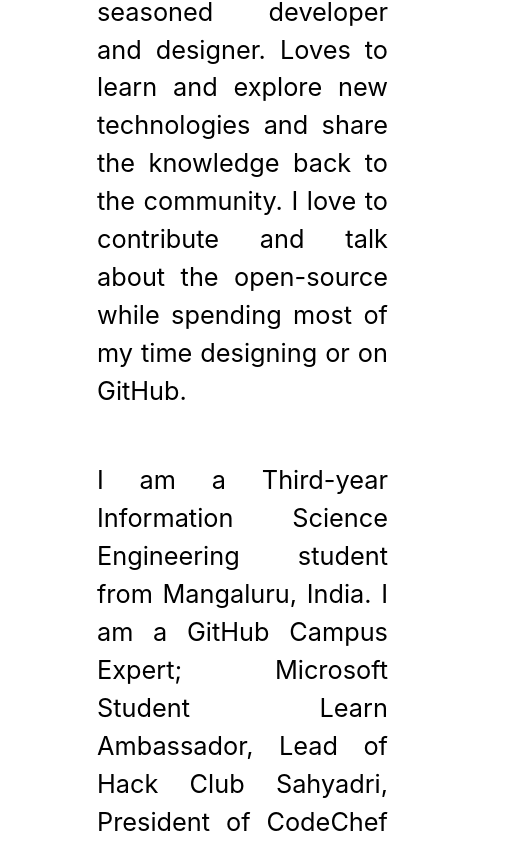
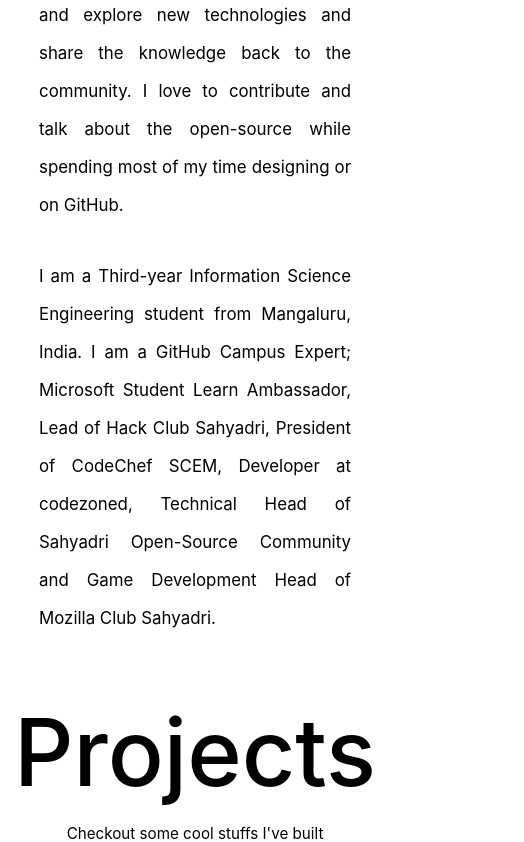
Before and after one commit to leandervaz/leandervaz.github.io, a Next.js app: page / in a window 390 px wide. Shown: the part 1155-1997 px from the top of the page, 524 px wide, since content can reach past the window. Built offline with nearby package versions, Linux system fonts and the light colour scheme.

Commit message:
Completed responsive home

```diff
--- a/components/AboutPage.js
+++ b/components/AboutPage.js
@@ -1,8 +1,10 @@
 import styled from "styled-components";
+import { device } from "../styles/responsive";
 
 const AboutPage = () => {
     return (
         <Section>
+            <Wrapper>
                 <SectionCenter>
                     <Title>About</Title>
                     <SubTitle>Want to know me?</SubTitle>
@@ -15,6 +17,7 @@
                         </ContentParagraph>
                     </Content>
                 </SectionCenter>
+            </Wrapper>
         </Section>
     );
 }
@@ -28,26 +31,42 @@
     min-height: 100vh;
     display: table;
 `
+
+const Wrapper = styled.div`
+    display: table-cell;
+    vertical-align: middle;
+    text-align:center
+`
+
+
 const SectionCenter = styled.div`
     display: flex;
     flex-direction: column ;
     align-items: center;
     justify-content: space-evenly;
 
-    display: table-cell;
-    vertical-align: middle;
-    text-align:center
 `
 const Title = styled.h1`
     font-size: 20vh;
     font-weight: 500;
     line-height: 23vh;
     margin: 0;
+
+    @media ${device.tabletM} {
+        font-size: 15vh;
+    }
+    @media ${device.mobileL} {
+        font-size: 11vh;
+    }
 `
 
 const SubTitle = styled.p`
     font-size: 2.5vh;
     margin-top: 0;
+
+    @media ${device.mobileL} {
+        margin-top: -3vh;
+    }
 `
 
 const Content = styled.div`
@@ -57,10 +76,25 @@
     flex-direction: column;
     justify-content: space-evenly;
     align-items: center;
+
+    @media ${device.tabletM} {
+        width: 70%;
+    }
+    @media ${device.mobileL} {
+        width: 80%;
+    }
 `
 
 const ContentParagraph = styled.p`
     font-size: 3vh;
     line-height: 4.5vh;
     text-align: justify;
+
+    @media ${device.mobileL} {
+        font-size: 2vh;
+    }
+    @media ${device.mobileM} {
+        font-size: 1.7vh;
+        line-height: 3vh;
+    }
 `
--- a/components/Contact.js
+++ b/components/Contact.js
@@ -1,6 +1,7 @@
 import Image from "next/image";
 import styled from "styled-components";
 import heart from "../public/assets/images/heart.png";
+import { device } from '../styles/responsive';
 
 const Contact = () => {
     return (
@@ -33,6 +34,10 @@
     align-items: center;
     justify-content: space-around;
     padding: 3vh 0;
+
+    @media ${device.mobileL} {
+        min-height: 80vh;
+    }
 `
 
 const Wrapper = styled.div`
@@ -47,17 +52,60 @@
     font-weight: 500;
     line-height: 23vh;
     margin: 0;
+
+    @media ${device.tabletM} {
+        font-size: 13vh;
+    }
+    @media ${device.tabletL} {
+        font-size: 12.5vh;
+    }
+    @media ${device.tabletS} {
+        font-size: 10.5vh;
+    }
+    @media ${device.mobileL} {
+        font-size: 9.5vh;
+    }
+    @media ${device.mobileM} {
+        font-size: 8vh;
+    }
+    @media ${device.mobileS} {
+        font-size: 7vh;
+    }
 `
 
 const SubTitle = styled.p`
     font-size: 2.8vh;
     margin-top: 0;
+
+    @media ${device.tabletM}{
+        font-size: 2.5vh;
+        margin-top: -2vh;
+        width: 85%;
+        text-align: center;
+    }
+
+    @media ${device.mobileL} {
+        font-size: 1.9vh;
+        margin-top: -4vh;
+    }
+    @media ${device.mobileM} {
+        font-size: 1.6vh;
+        margin-top: -6vh;
+    }
 `
 
 const EmailButton = styled.a`
     font-weight: 700;
     font-size: 5vh;
-    margin-top: 5vh;
+    margin-top: 10vh;
+
+    @media ${device.mobileL} {
+        margin-top: 15vh;
+    }
+    @media ${device.mobileM} {
+        font-size: 4vh;
+        margin-top: 10vh;
+    }
 `
 
 const Footer = styled.div`
@@ -67,9 +115,17 @@
 
 const FooterLine = styled.p`
     font-size: 2.8vh;
+
+    @media ${device.mobileL} {
+        font-size: 2vh;
+    }
+
 `
 
 const FooterHeart = styled.div`
     padding-left: 5px;
     padding-top: 5px;
+
+
+
 `
--- a/components/CoverPage.js
+++ b/components/CoverPage.js
@@ -158,6 +158,14 @@
         font-size: 13vh;
         line-height: 13vh;
     }
+    @media ${device.mobileM} {
+        font-size: 12vh;
+        line-height: 12vh;
+    }
+    @media ${device.mobileS} {
+        font-size: 11vh;
+        line-height: 11vh;
+    }
 
 `
 
--- a/components/ProjectPage.js
+++ b/components/ProjectPage.js
@@ -7,6 +7,7 @@
 import GitGoCover from '../public/assets/images/portfolio/gitgo/cover.png';
 import GitGoSnapShot from '../public/assets/images/portfolio/gitgo/snapshot.png';
 import Link from 'next/link';
+import { device } from '../styles/responsive';
 
 
 const ProjectPage = () => {
@@ -85,10 +86,33 @@
     font-weight: 500;
     line-height: 23vh;
     margin: 0;
+
+    @media ${device.tabletM} {
+        font-size: 13vh;
+    }
+    @media ${device.mobileL} {
+        font-size: 11vh;
+    }
+    @media ${device.mobileM} {
+        font-size: 8vh;
+    }
 `
 const SubTitle = styled.p`
     font-size: 2.5vh;
     margin-top: 0;
+
+    @media ${device.tabletM}{
+        font-size: 2vh;
+        margin-top: -2vh;
+    }
+    @media ${device.mobileL} {
+        font-size: 1.8vh;
+        margin-top: -3vh;
+    }
+    @media ${device.mobileM} {
+        font-size: 1.5vh;
+        margin-top: -5vh;
+    }
 `
 
 const Projects = styled.div`
@@ -105,6 +129,10 @@
     align-items: center;
     width: 80%;
     margin: 50px auto;
+
+    @media ${device.tabletM} {
+        width: 90%;
+    }
 `
 
 const ProjectTitle = styled.h2`
@@ -127,6 +155,11 @@
     margin-top: -15%;
     margin-right: -10%;
     filter: drop-shadow(0 4px 12px rgba(0,0,0,.3));
+
+    @media ${device.tabletM} {
+        margin-right: -5%;
+        margin-top: -50%;
+    }
 `
 
 const ProjectContentLeft = styled.div`
@@ -134,10 +167,19 @@
     width: 40%;
     font-size: 2.8vh;
 
+    @media ${device.tabletM} {
+        font-size: 1.8vh;
+    }
+
 `
 
 const ProjectSnapShotLeft = styled(ProjectSnapShotRight)`
     width: 30%;
+
+    @media ${device.tabletM} {
+        margin-right: -10%;
+        margin-top: -15%;
+    }
 `
 
 const ProjectContentRight = styled(ProjectContentLeft)`
@@ -154,4 +196,8 @@
     text-decoration: underline;
     margin: 20px 0;
 
+    @media ${device.tabletM} {
+        font-size: 2vh;
+    }
+
 `
--- a/styles/responsive.js
+++ b/styles/responsive.js
@@ -1,5 +1,5 @@
 const size = {
-    // mobileS: '320px',
+    mobileS: '320px',
     mobileM: '375px',
     mobileL: '425px',
     tabletS: '576px',
@@ -12,7 +12,7 @@
 }
 
 export const device = {
-    // mobileS: `(max-width: ${size.mobileS})`,
+    mobileS: `(max-width: ${size.mobileS})`,
     mobileM: `(max-width: ${size.mobileM})`,
     mobileL: `(max-width: ${size.mobileL})`,
     tabletS: `(max-width: ${size.tabletS})`,
```
Lines whose indentation alone changed are shown as unchanged.
